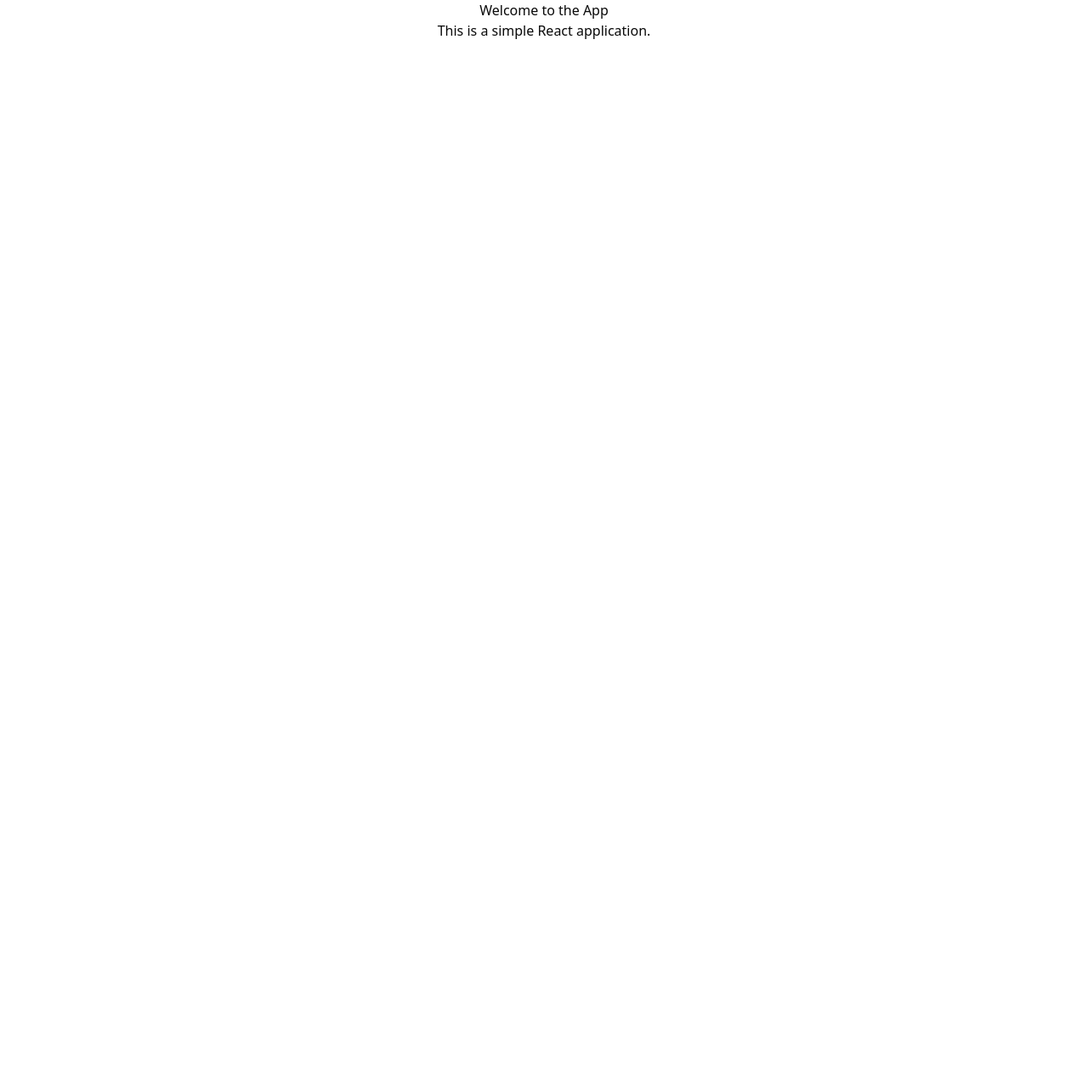
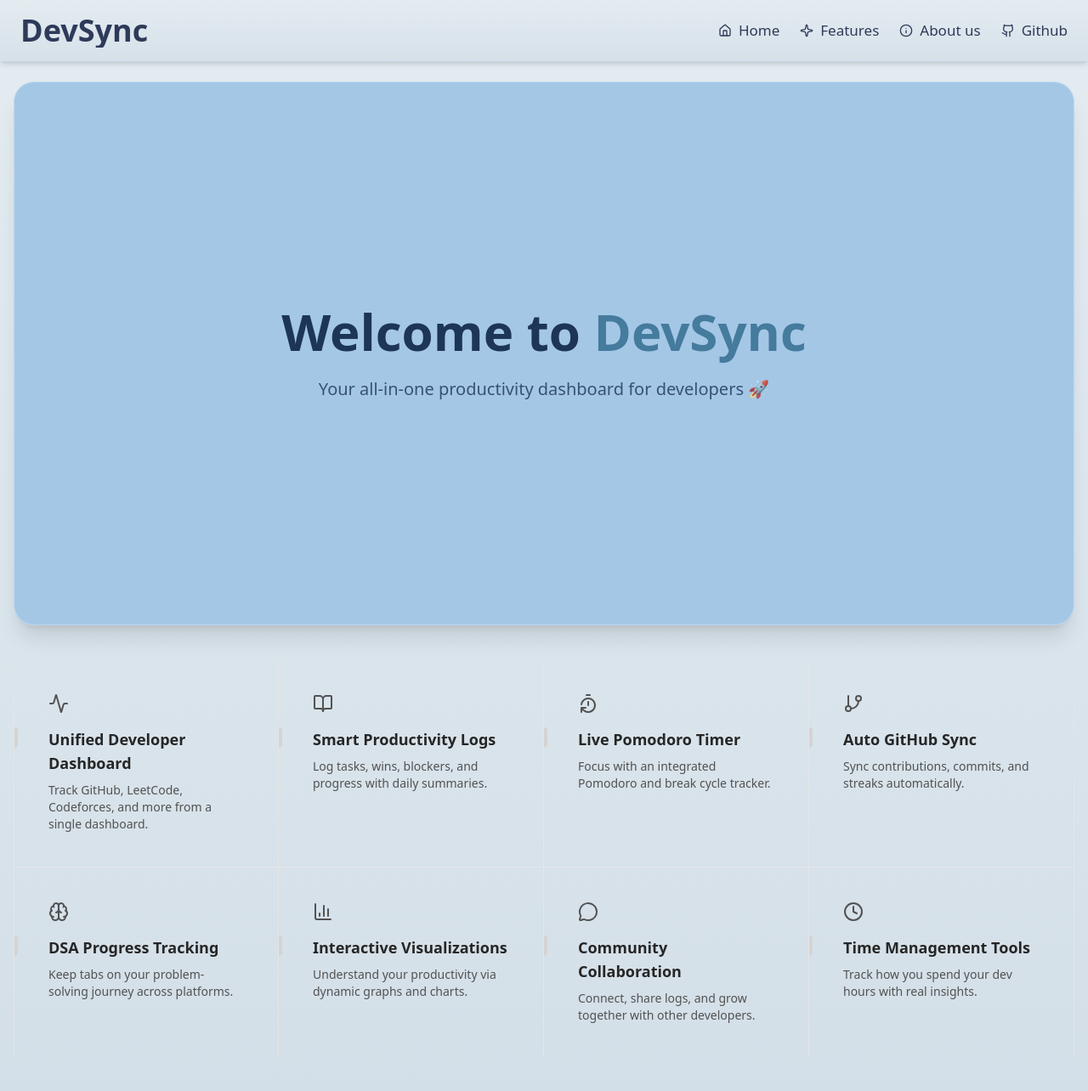
Before and after one commit to parasnikum/DevSync, a React (Vite) app in the folder frontend/: page / in a window 1280 px wide. Shown: the top 1284 px of the page at 85% size. Before the commit the page ends 800 px from the top, so only its background shows below. Built offline with nearby package versions, Linux system fonts and the light colour scheme.

Commit message:
created hero features and navbar

```diff
--- a/frontend/jsconfig.json
+++ b/frontend/jsconfig.json
@@ -1,5 +1,6 @@
 {
   "compilerOptions": {
+    "jsx": "react",
     "baseUrl": ".",
     "paths": {
       "@/*": ["./src/*"]
--- a/frontend/package.json
+++ b/frontend/package.json
@@ -14,6 +14,7 @@
     "class-variance-authority": "^0.7.1",
     "clsx": "^2.1.1",
     "lucide-react": "^0.525.0",
+    "motion": "^12.23.6",
     "react": "^19.1.0",
     "react-dom": "^19.1.0",
     "tailwind-merge": "^3.3.1",
--- a/frontend/src/App.jsx
+++ b/frontend/src/App.jsx
@@ -1,9 +1,21 @@
-function app() {
+// src/App.jsx
+import { FeaturesSection } from "./Components/Features";
+import Hero from "./Components/Hero";
+import Navbar from "./Components/Navbar/Navbar";
+
+function App() {
   return (
-    <div className="text-center font-sans">
-      <h1>Welcome to the App</h1>
-      <p>This is a simple React application.</p>
+    <div className="min-h-screen w-full bg-gradient-to-b from-[#E4ECF1] to-[#D2DEE7] relative overflow-hidden">
+      {/* Navbar */}
+      <Navbar />
+
+      {/* Main Content */}
+      <main className="relative z-10 px-4 py-24">
+        <Hero />
+        <FeaturesSection />
+      </main>
     </div>
   );
 }
-export default app;
+
+export default App;
--- /dev/null
+++ b/frontend/src/Components/Features.jsx
@@ -0,0 +1,100 @@
+// src/Components/FeaturesSectionDemo.jsx
+import { cn } from "@/lib/utils";
+import {
+  Activity,
+  Brain,
+  GitBranch,
+  Clock,
+  BookOpen,
+  MessageCircle,
+  TimerReset,
+  BarChart3,
+} from "lucide-react";
+
+export function FeaturesSection() {
+  const features = [
+    {
+      title: "Unified Developer Dashboard",
+      description: "Track GitHub, LeetCode, Codeforces, and more from a single dashboard.",
+      icon: <Activity />,
+    },
+    {
+      title: "Smart Productivity Logs",
+      description: "Log tasks, wins, blockers, and progress with daily summaries.",
+      icon: <BookOpen />,
+    },
+    {
+      title: "Live Pomodoro Timer",
+      description: "Focus with an integrated Pomodoro and break cycle tracker.",
+      icon: <TimerReset />,
+    },
+    {
+      title: "Auto GitHub Sync",
+      description: "Sync contributions, commits, and streaks automatically.",
+      icon: <GitBranch />,
+    },
+    {
+      title: "DSA Progress Tracking",
+      description: "Keep tabs on your problem-solving journey across platforms.",
+      icon: <Brain />,
+    },
+    {
+      title: "Interactive Visualizations",
+      description: "Understand your productivity via dynamic graphs and charts.",
+      icon: <BarChart3 />,
+    },
+    {
+      title: "Community Collaboration",
+      description: "Connect, share logs, and grow together with other developers.",
+      icon: <MessageCircle />,
+    },
+    {
+      title: "Time Management Tools",
+      description: "Track how you spend your dev hours with real insights.",
+      icon: <Clock />,
+    },
+  ];
+
+  return (
+    <div className="grid grid-cols-1 md:grid-cols-2 lg:grid-cols-4 relative z-10 py-10 max-w-7xl mx-auto">
+      {features.map((feature, index) => (
+        <Feature key={feature.title} {...feature} index={index} />
+      ))}
+    </div>
+  );
+}
+
+const Feature = ({
+  title,
+  description,
+  icon,
+  index,
+}) => {
+  return (
+    <div
+      className={cn(
+        "flex flex-col lg:border-r py-10 relative group/feature dark:border-neutral-800",
+        (index === 0 || index === 4) && "lg:border-l dark:border-neutral-800",
+        index < 4 && "lg:border-b dark:border-neutral-800"
+      )}
+    >
+      {index < 4 ? (
+        <div className="opacity-0 group-hover/feature:opacity-100 transition duration-200 absolute inset-0 h-full w-full bg-gradient-to-t from-neutral-100 dark:from-neutral-800 to-transparent pointer-events-none" />
+      ) : (
+        <div className="opacity-0 group-hover/feature:opacity-100 transition duration-200 absolute inset-0 h-full w-full bg-gradient-to-b from-neutral-100 dark:from-neutral-800 to-transparent pointer-events-none" />
+      )}
+      <div className="mb-4 relative z-10 px-10 text-neutral-600 dark:text-neutral-400">
+        {icon}
+      </div>
+      <div className="text-lg font-bold mb-2 relative z-10 px-10">
+        <div className="absolute left-0 inset-y-0 h-6 group-hover/feature:h-8 w-1 rounded-tr-full rounded-br-full bg-neutral-300 dark:bg-neutral-700 group-hover/feature:bg-blue-500 transition-all duration-200 origin-center" />
+        <span className="group-hover/feature:translate-x-2 transition duration-200 inline-block text-neutral-800 dark:text-neutral-100">
+          {title}
+        </span>
+      </div>
+      <p className="text-sm text-neutral-600 dark:text-neutral-300 max-w-xs relative z-10 px-10">
+        {description}
+      </p>
+    </div>
+  );
+};
--- /dev/null
+++ b/frontend/src/Components/Hero.jsx
@@ -0,0 +1,25 @@
+import { motion } from "framer-motion";
+
+const Hero = () => {
+  return (
+    <section className="w-full min-h-[80vh] bg-[#A4C7E6] px-6 flex justify-center items-center backdrop-blur-xl rounded-3xl border border-white/30 shadow-xl">
+  <motion.div
+    initial={{ opacity: 0, y: 40 }}
+    whileInView={{ opacity: 1, y: 0 }}
+    transition={{ duration: 0.8, ease: "easeOut" }}
+    viewport={{ once: true }}
+    className="w-full max-w-4xl p-10 text-center"
+  >
+    <h1 className="text-5xl md:text-6xl font-bold text-[#1D3557]">
+      Welcome to <span className="text-[#457B9D]">DevSync</span>
+    </h1>
+    <p className="mt-6 text-xl text-[#1D3557]/80">
+      Your all-in-one productivity dashboard for developers 🚀
+    </p>
+  </motion.div>
+</section>
+
+  );
+};
+
+export default Hero;
--- /dev/null
+++ b/frontend/src/Components/Navbar/Navbar.jsx
@@ -0,0 +1,68 @@
+import React, { useEffect, useState } from "react";
+import { Github, Home, Info, Sparkle } from "lucide-react";
+import { FloatingNav } from "../ui/floating-navbar";
+
+const navItems = [
+  {
+    name: "Home",
+    link: "/",
+    icon: <Home className="h-4 w-4" />,
+  },
+  {
+    name: "Features",
+    link: "#features",
+    icon: <Sparkle className="h-4 w-4" />,
+  },
+  {
+    name: "About us",
+    link: "#info",
+    icon: <Info className="h-4 w-4" />,
+  },
+  {
+    name: "Github",
+    link: "https://github.com/DevSyncx/DevSync.git",
+    icon: <Github className="h-4 w-4" />,
+  },
+];
+
+const Navbar = () => {
+  const [showFloating, setShowFloating] = useState(false);
+
+  useEffect(() => {
+    const handleScroll = () => {
+      setShowFloating(window.scrollY > 100);
+    };
+    window.addEventListener("scroll", handleScroll);
+    return () => window.removeEventListener("scroll", handleScroll);
+  }, []);
+
+  return (
+    <div className="w-full font-sans">
+      {!showFloating && (
+        <header className=" fixed top-0 left-0 right-0 z-50 bg-gradient-to-b from-[#E4ECF1]/80 to-[#D2DEE7]/80 backdrop-blur-xl border-b border-[#C5D7E5] px-6 py-4 shadow-md">
+          <div className="mx-auto flex max-w-7xl items-center justify-between">
+            <h1 className="text-4xl font-extrabold text-transparent bg-clip-text bg-gradient-to-r from-[#2E3A59] to-[#2E3A59]">
+              DevSync
+            </h1>
+            <nav className="flex gap-6">
+              {navItems.map((item) => (
+                <a
+                  key={item.name}
+                  href={item.link}
+                  className="flex items-center gap-2 text-[17px] font-medium text-[#2E3A59] hover:text-[#6366f1] transition duration-200"
+                >
+                  {item.icon}
+                  {item.name}
+                </a>
+              ))}
+            </nav>
+          </div>
+        </header>
+      )}
+
+      {showFloating && <FloatingNav navItems={navItems} />}
+    </div>
+  );
+};
+
+export default Navbar;
--- /dev/null
+++ b/frontend/src/Components/ui/floating-navbar.tsx
@@ -0,0 +1,82 @@
+"use client";
+import React, { JSX, useState } from "react";
+import {
+  motion,
+  AnimatePresence,
+  useScroll,
+  useMotionValueEvent,
+} from "motion/react";
+import { cn } from "@/lib/utils";
+
+
+export const FloatingNav = ({
+  navItems,
+  className,
+}: {
+  navItems: {
+    name: string;
+    link: string;
+    icon?: JSX.Element;
+  }[];
+  className?: string;
+}) => {
+  const { scrollYProgress } = useScroll();
+
+  const [visible, setVisible] = useState(false);
+
+  useMotionValueEvent(scrollYProgress, "change", (current) => {
+    // Check if current is not undefined and is a number
+    if (typeof current === "number") {
+      let direction = current! - scrollYProgress.getPrevious()!;
+
+      if (scrollYProgress.get() < 0.05) {
+        setVisible(false);
+      } else {
+        if (direction < 0) {
+          setVisible(true);
+        } else {
+          setVisible(false);
+        }
+      }
+    }
+  });
+
+  return (
+    <AnimatePresence mode="wait">
+      <motion.div
+        initial={{
+          opacity: 1,
+          y: -100,
+        }}
+        animate={{
+          y: visible ? 0 : -100,
+          opacity: visible ? 1 : 0,
+        }}
+        transition={{
+          duration: 0.2,
+        }}
+        className={cn(
+          "flex max-w-fit  fixed top-10 inset-x-0 mx-auto border border-transparent dark:border-white/[0.2] rounded-full dark:bg-black bg-white shadow-[0px_2px_3px_-1px_rgba(0,0,0,0.1),0px_1px_0px_0px_rgba(25,28,33,0.02),0px_0px_0px_1px_rgba(25,28,33,0.08)] z-[5000] pr-2 pl-8 py-2  items-center justify-center space-x-4",
+          className
+        )}
+      >
+        {navItems.map((navItem: any, idx: number) => (
+          <a
+            key={`link=${idx}`}
+            href={navItem.link}
+            className={cn(
+              "relative dark:text-neutral-50 items-center flex space-x-1 text-neutral-600 dark:hover:text-neutral-300 hover:text-neutral-500"
+            )}
+          >
+            <span className="block sm:hidden">{navItem.icon}</span>
+            <span className="hidden sm:block text-sm">{navItem.name}</span>
+          </a>
+        ))}
+        <button className="border text-sm font-medium relative border-neutral-200 dark:border-white/[0.2] text-black dark:text-white px-4 py-2 rounded-full">
+          <span>Login</span>
+          <span className="absolute inset-x-0 w-1/2 mx-auto -bottom-px bg-gradient-to-r from-transparent via-blue-500 to-transparent  h-px" />
+        </button>
+      </motion.div>
+    </AnimatePresence>
+  );
+}
--- /dev/null
+++ b/package.json
@@ -0,0 +1,5 @@
+{
+  "dependencies": {
+    "motion": "^12.23.6"
+  }
+}
```
Also changed, not shown: 2 other files (tests, documents, lock files or other folders).
